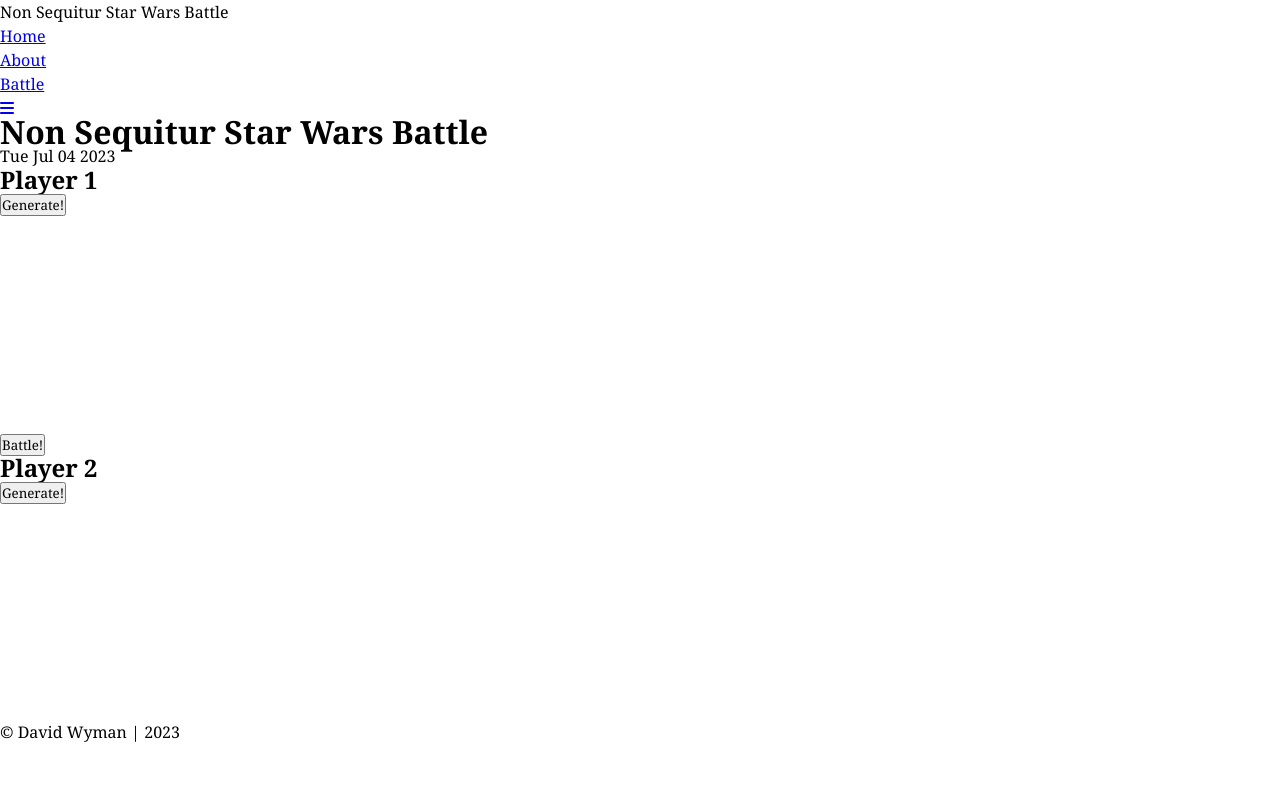
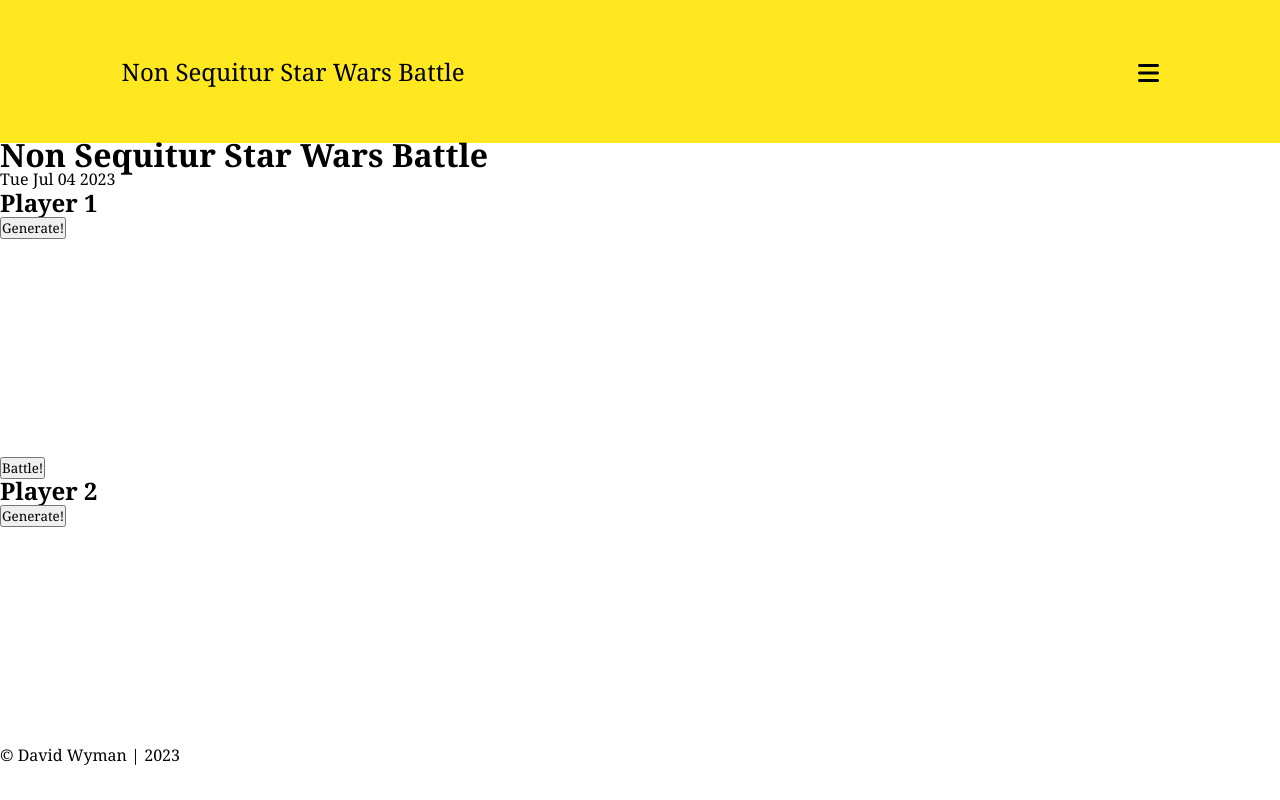
Before and after one commit to dmwyman/non-sequitur-star-wars-battle, a plain HTML site: page battle.html in a window 1280 px wide. Drawn offline with Linux system fonts and the light colour scheme.

Commit message:
css for nav

```diff
--- a/styles.css
+++ b/styles.css
@@ -38,3 +38,58 @@ body {
   width: 100%;
   height: 100%;
 }
+
+/* ************************************************ */
+/* NAVIGATION */
+/* ************************************************ */
+.topnav {
+  background-color: #ffe81f;
+  padding: 0 5%;
+}
+
+.menu li {
+  padding: 5%;
+}
+
+.logo {
+  color: #000;
+  font-size: 1.5rem;
+  padding: 2.5% 5% 2.5% 0;
+}
+
+.menu {
+  list-style-type: none;
+  display: flex;
+  flex-wrap: wrap;
+  justify-content: space-between;
+  align-items: center;
+}
+
+.menu li a {
+  display: block;
+  padding: 5% 2.5%;
+}
+
+.toggle {
+  order: 1;
+  font-size: 1.5rem;
+}
+
+.topnav-link {
+  order: 2;
+  width: 100%;
+  text-align: center;
+  display: none;
+}
+
+.active .topnav-link {
+  display: block;
+}
+
+.topnav-link a {
+  color: #000;
+  text-decoration: none;
+}
+.fa-bars {
+  color: #000;
+}
```
